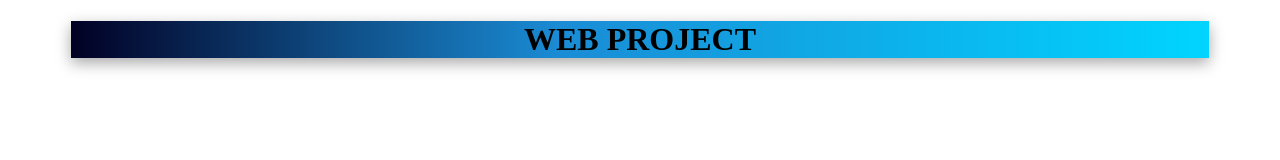
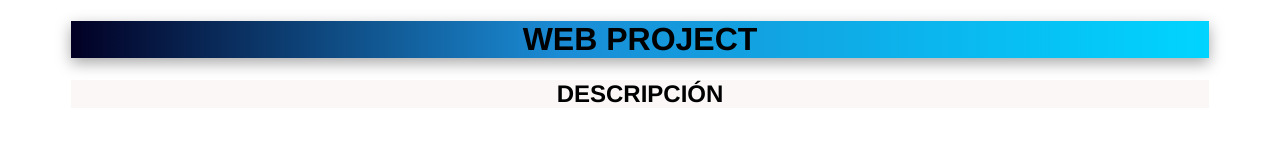
Before and after one commit to tomastermx/de-pruebas-platzi, a plain HTML site: page index.html in a window 1280 px wide. Drawn offline with Linux system fonts and the light colour scheme.

Commit message:
contenido secundario

```diff
--- a/index.html
+++ b/index.html
@@ -11,5 +11,11 @@
     <h1> WEB PROJECT</h1>
      </div>
 
+     <div id="content">
+      <h2> DESCRIPCIÓN </h2>
+
+     </div>
+
+
   </body>
 </html>
--- a/style.css
+++ b/style.css
@@ -1,14 +1,26 @@
-h1 {text-align:center}
+h1,h2 {text-align:center;
+        font-family: Helvetica;   }
 
 
 
 #main {
 
     width: 90%;
-    background: rgb(2,0,36);
+    background:rgb(2,0,36);
     background: linear-gradient(90deg, rgba(2,0,36,1) 0%, rgba(26,140,213,1) 43%, rgba(0,212,255,1) 100%);
     box-shadow: rgba(0, 0, 0, 0.35) 0px 5px 15px;
-    display: block;
+     display: block;
     margin-left: auto;
     margin-right: auto;
 }
+
+
+
+#content {
+
+
+    width: 90%;
+    margin-left:auto;
+    margin-right:auto;
+    background-color: #fbf7f7;
+}
```
